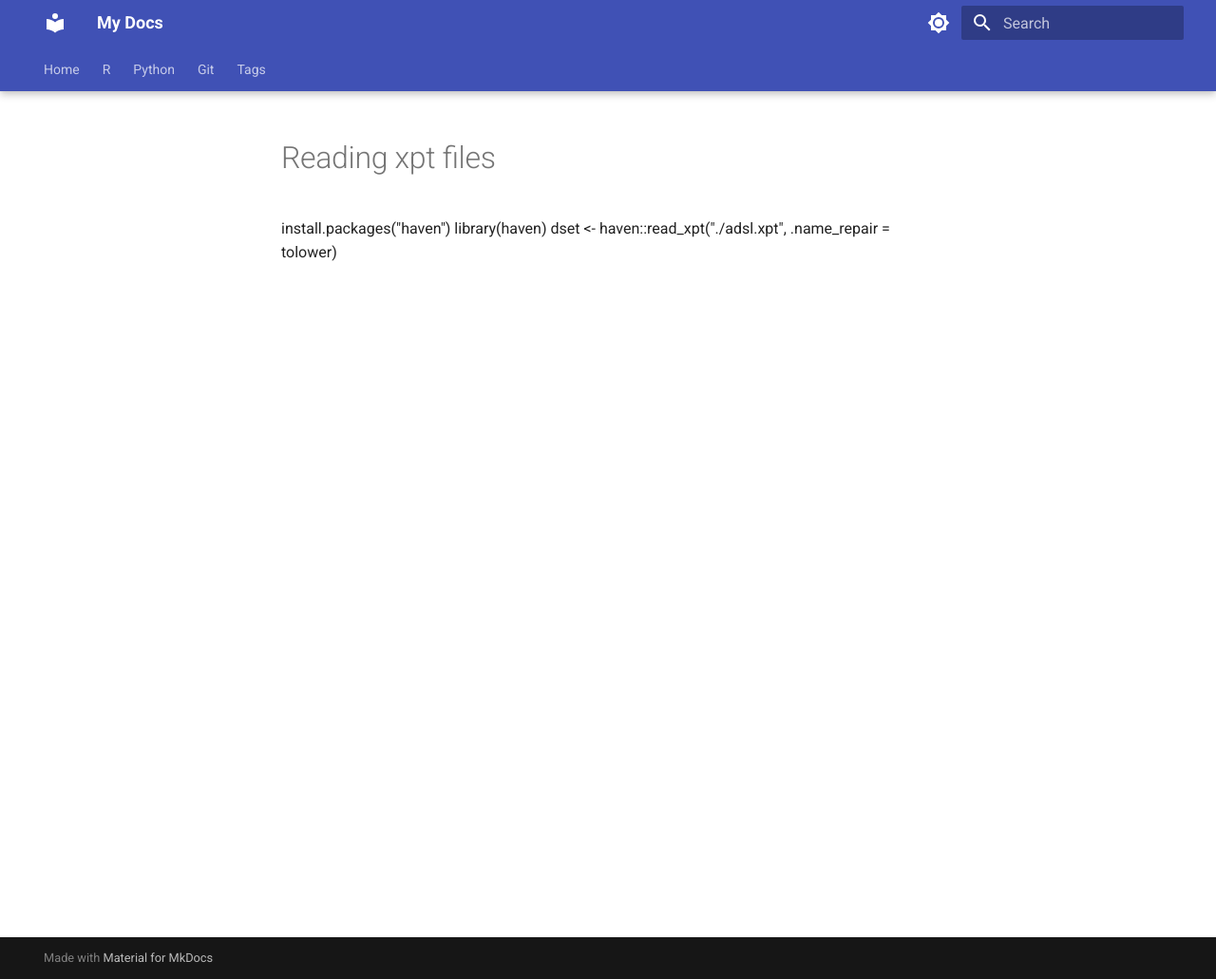
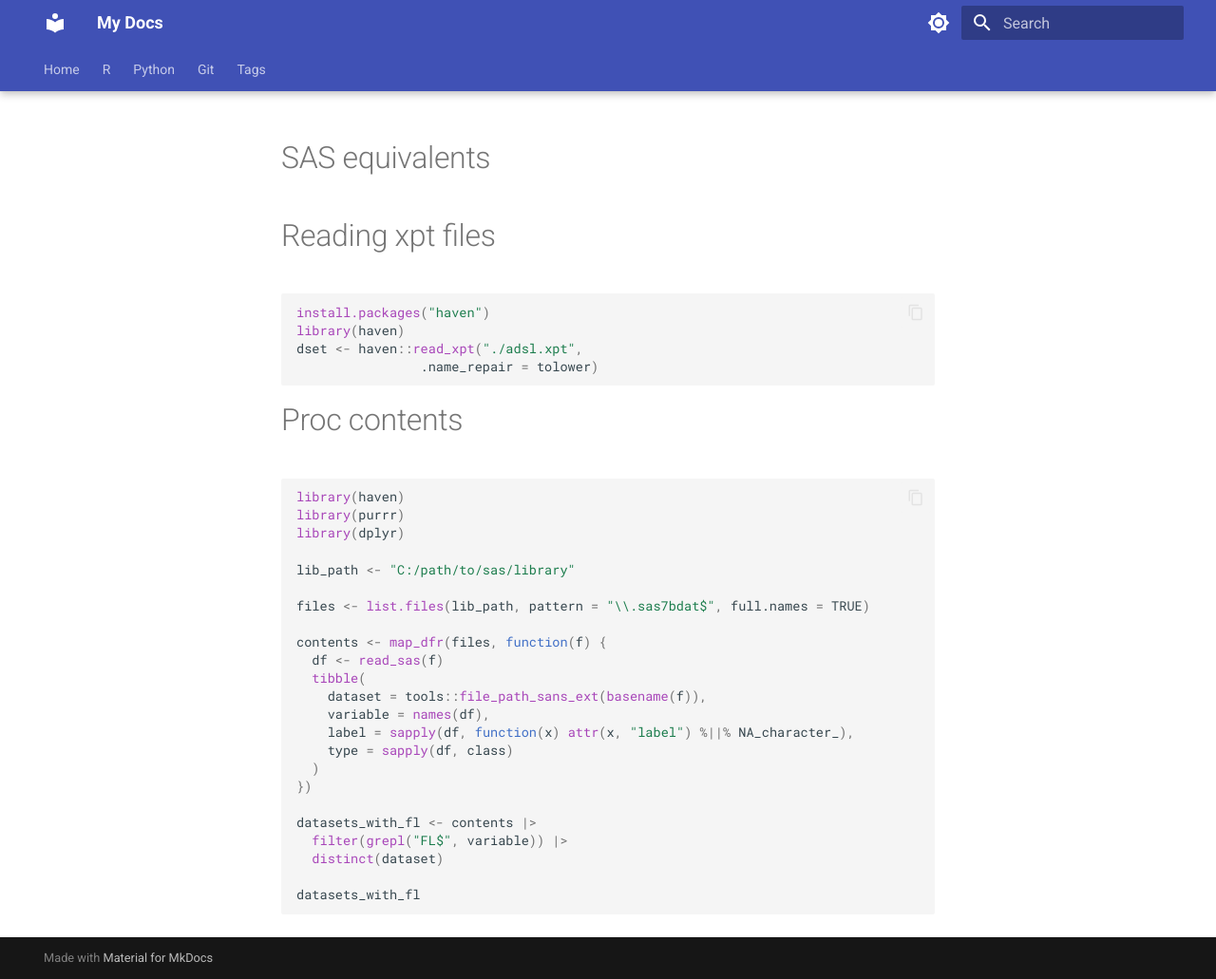
Before and after one commit to TrevorCl/mkdocs, an MkDocs documentation site: the page built from docs/r/sas.md, in a window 1280 px wide and 1031 px high. Shown: the whole window at 95% size. Built offline with MkDocs 1.6.1 and Material for MkDocs 9.7.7, drawn with Linux system fonts in a browser that asks for light colours.

Commit message:
Add R code examples for SAS equivalents
Added R code snippets for reading xpt files and proc contents.

````diff
--- a/docs/r/sas.md
+++ b/docs/r/sas.md
@@ -1,7 +1,37 @@
-
+# SAS equivalents
 
 # Reading xpt files
+``` R
 install.packages("haven")
 library(haven)
 dset <- haven::read_xpt("./adsl.xpt",
                 .name_repair = tolower)
+```
+
+
+# Proc contents
+``` R
+library(haven)
+library(purrr)
+library(dplyr)
+
+lib_path <- "C:/path/to/sas/library"
+
+files <- list.files(lib_path, pattern = "\\.sas7bdat$", full.names = TRUE)
+
+contents <- map_dfr(files, function(f) {
+  df <- read_sas(f)
+  tibble(
+    dataset = tools::file_path_sans_ext(basename(f)),
+    variable = names(df),
+    label = sapply(df, function(x) attr(x, "label") %||% NA_character_),
+    type = sapply(df, class)
+  )
+})
+
+datasets_with_fl <- contents |>
+  filter(grepl("FL$", variable)) |>
+  distinct(dataset)
+
+datasets_with_fl
+```
````
